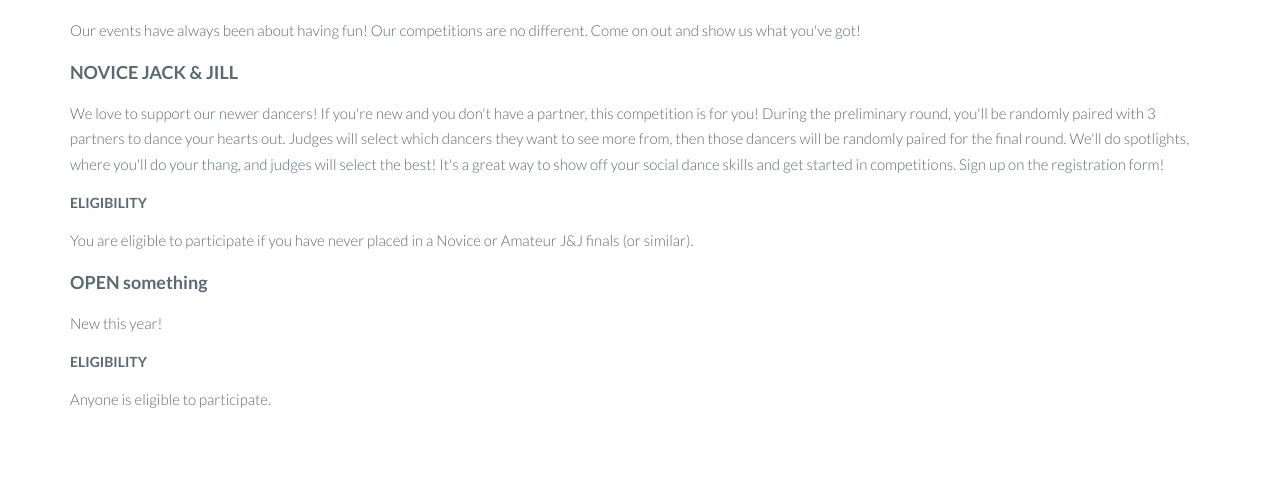
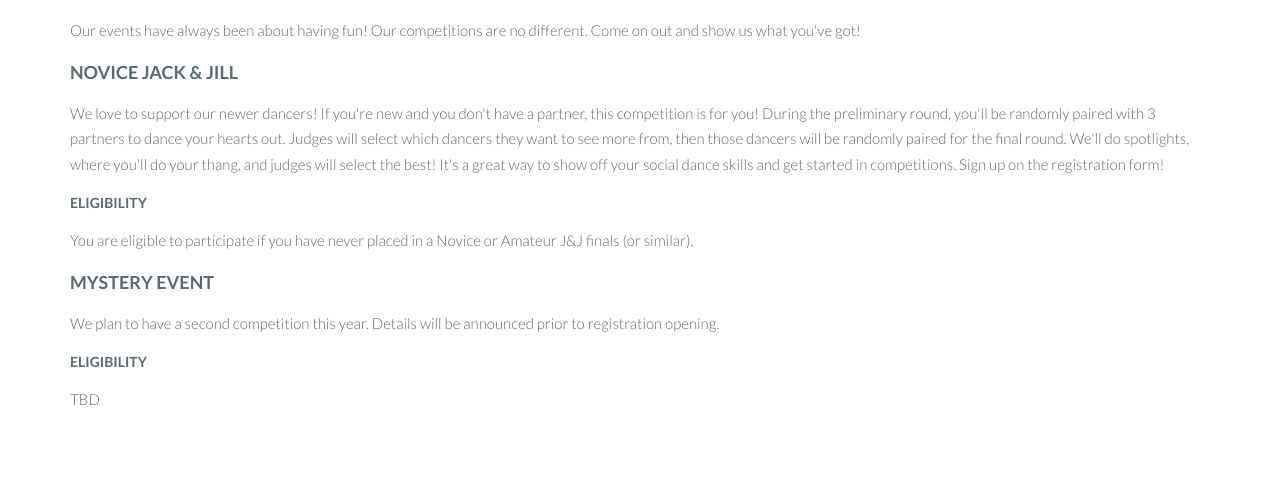
Before and after one commit to madisoninvasion/madisoninvasion.github.io, a plain HTML site: page comps.html in a window 1280 px wide. Shown: the part 543-1039 px from the top of the page. Drawn offline with Linux system fonts and the light colour scheme; grey boxes are pictures that could not be loaded; a web font is replaced by a local one.

Commit message:
Medium level changes to content from Megan's review

```diff
--- a/comps.html
+++ b/comps.html
@@ -83,10 +83,10 @@
     <p>We love to support our newer dancers! If you're new and you don't have a partner, this competition is for you! During the preliminary round, you'll be randomly paired with 3 partners to dance your hearts out. Judges will select which dancers they want to see more from, then those dancers will be randomly paired for the final round. We'll do spotlights, where you'll do your thang, and judges will select the best! It's a great way to show off your social dance skills and get started in competitions. Sign up on the registration form!</p>
     <h5>ELIGIBILITY</h5>
     <p>You are eligible to participate if you have never placed in a Novice or Amateur J&amp;J finals (or similar).</p>
-    <h4>OPEN something</h4>
-    <p>New this year!</p>
+    <h4>MYSTERY EVENT</h4>
+    <p>We plan to have a second competition this year. Details will be announced prior to registration opening.</p>
     <h5>ELIGIBILITY</h5>
-    <p>Anyone is eligible to participate.</p>
+    <p>TBD</p>
   </div>
 </section>
 <!-- end classes -->
```
Also changed, not shown: faq.html (+3 -2 lines), index.html (+1 -1 lines), venues.html (+1 -1 lines).
